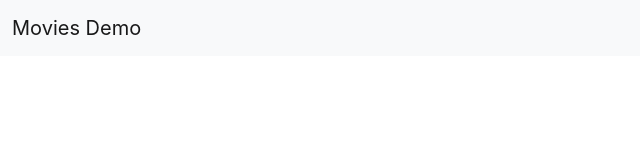
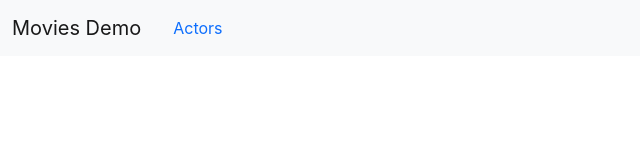
Before and after one commit to leonsuaren/moviesRepo, a React (Create React App) app in the folder movies/: page / in a window 1280 px wide. Shown: the top 160 px of the page, without its empty margins (0-640 px from the left). Built offline with nearby package versions, Linux system fonts and the light colour scheme.

Commit message:
MM-14 Link to actors Complete

```diff
--- a/movies/src/components/navbar/Navbar.js
+++ b/movies/src/components/navbar/Navbar.js
@@ -6,7 +6,8 @@ export const Navbar= () =>{
   <nav class="navbar navbar-expand-lg navbar-light bg-light" data-test="navbar-component">
   <div class="container-fluid">
     <Link to='/' class="navbar-brand">Movies Demo</Link>
-    <button class="navbar-toggler" type="button" data-bs-toggle="collapse" data-bs-target="#navbarSupportedContent" aria-controls="navbarSupportedContent" aria-expanded="false" aria-label="Toggle navigation">
+      <Link to='/actors' class="nav-link">Actors</Link>
+      <button class="navbar-toggler" type="button" data-bs-toggle="collapse" data-bs-target="#navbarSupportedContent" aria-controls="navbarSupportedContent" aria-expanded="false" aria-label="Toggle navigation">
       <span class="navbar-toggler-icon"></span>
     </button>
     <div class="collapse navbar-collapse" id="navbarSupportedContent">
```
